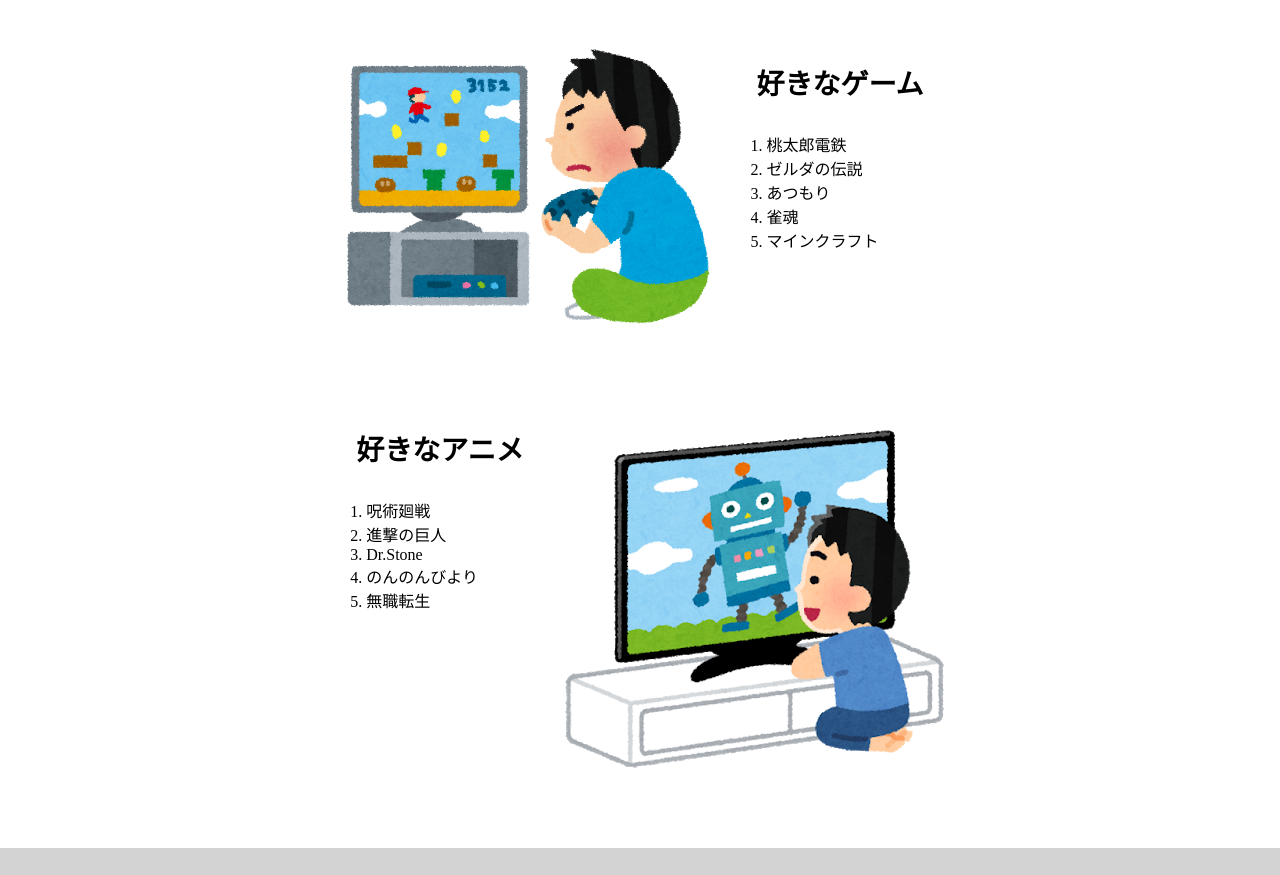
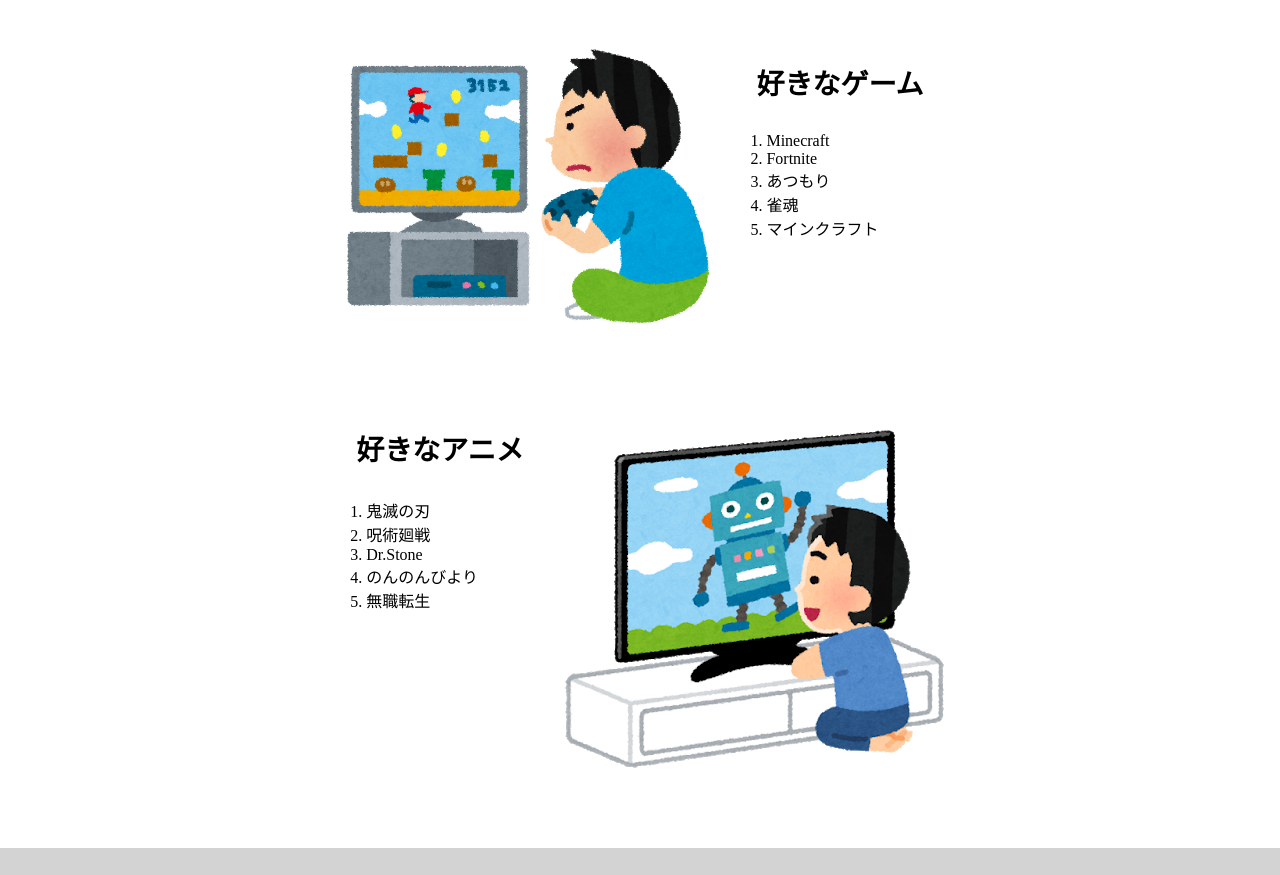
Before and after one commit to ReiSeiko2020/micra-king3, a plain HTML site: page index.html in a window 1280 px wide. Shown: the part 1260-2135 px from the top of the page. Drawn offline with Linux system fonts and the light colour scheme.

Commit message:
Update index.html

```diff
--- a/index.html
+++ b/index.html
@@ -28,8 +28,8 @@
       <div>
         <h3>好きなゲーム</h3>
         <ol>
-          <li>桃太郎電鉄</li>
-          <li>ゼルダの伝説</li>
+          <li>Minecraft</li>
+          <li>Fortnite</li>
           <li>あつもり</li>
           <li>雀魂</li>
           <li>マインクラフト</li>
@@ -40,8 +40,8 @@
       <div>
         <h3>好きなアニメ</h3>
         <ol>
+          <li>鬼滅の刃</li>
           <li>呪術廻戦</li>
-          <li>進撃の巨人</li>
           <li>Dr.Stone</li>
           <li>のんのんびより</li>
           <li>無職転生</li>
```
